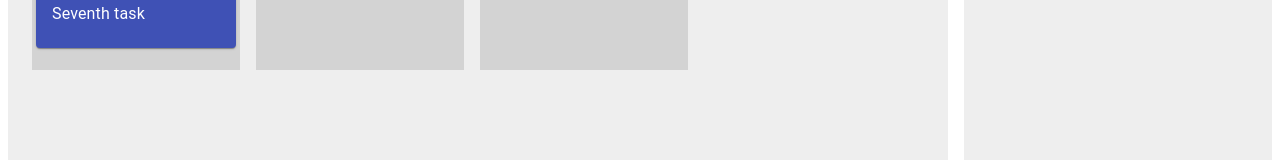
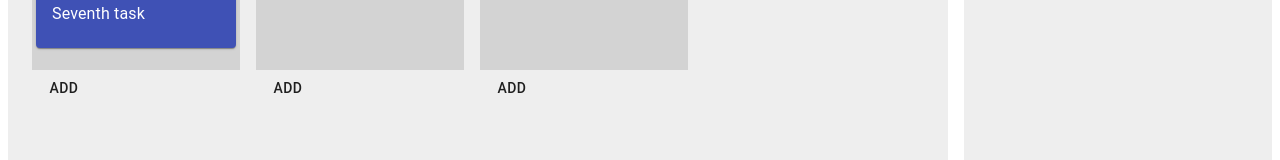
Before and after one commit to nathanjnile/Productivity-Manager, a React (Create React App) app in the folder client/: page / in a window 1280 px wide. Shown: the part 582-742 px from the top of the page. Built offline with nearby package versions, Linux system fonts and the light colour scheme.

Commit message:
Columns can now be moved between each other

```diff
--- a/client/src/components/MainApp/MainApp.module.css
+++ b/client/src/components/MainApp/MainApp.module.css
@@ -14,6 +14,7 @@
     grid-column: 1/3;
     grid-row: 1/8;
     overflow-x: scroll;
+    overflow-y: scroll;
 }
 
 .divStyle1 {
--- a/client/src/components/Todolist/Todolist.js
+++ b/client/src/components/Todolist/Todolist.js
@@ -2,7 +2,9 @@ import React, { useState } from 'react';
 import { DragDropContext, Droppable, Draggable } from "react-beautiful-dnd";
 import uuid from "uuid/v4";
 import Card from '@material-ui/core/Card';
+import Button from '@material-ui/core/Button';
 import Typography from '@material-ui/core/Typography';
+import classes from "./Todolist.module.css"
 
 const itemsFromBackend = [
   {id: uuid(), content: "First task"},
@@ -32,8 +34,15 @@ const columnsFromBackend =
 
 const onDragEnd = (result, columns, setColumns) => {
   if(!result.destination) return;
-  const { source, destination } = result;
+  const { source, destination, type } = result;
+  if(type === "column") {
+      const newColumns = Object.entries({...columns});
+      const [removed] = newColumns.splice(source.index, 1);
+      newColumns.splice(destination.index, 0, removed);
+      const convColumns = Object.fromEntries(newColumns);
+      setColumns(convColumns);
 
+  } else {
   if(source.droppableId !== destination.droppableId) {
     const sourceColumn = columns[source.droppableId];
     const destColumn = columns[destination.droppableId];
@@ -66,49 +75,55 @@ const onDragEnd = (result, columns, setColumns) => {
     })
   }
 }
+}
 
 const Todolist = () => {
   const [columns, setColumns] = useState(columnsFromBackend);
 
+  const addTask = (id) => {
+    console.log(id);
+    console.log(columns[id]);
+    const column = columns[id];
+    const copiedItems = [...column.items];
+    copiedItems.push({id: uuid(), content: "Added task"});
+    setColumns({
+      ...columns,
+      [id]: {
+        ...column,
+        items: copiedItems
+      }
+    });
+  };
+
+
   return (
-    <div style={{display: "flex",justifyContent: "left", height: "100%"}}>
-      <DragDropContext onDragEnd={result => onDragEnd(result, columns, setColumns)} >
-        {Object.entries(columns).map(([id, column]) => {
+    <div className={classes.outerDragdropCon}>
+      <DragDropContext onDragEnd={(result) => onDragEnd(result, columns, setColumns)} >
+        <Droppable droppableId="all-column" direction="horizontal" type="column">
+        {(provided) => (
+          <div className={classes.columnDrop} {...provided.droppableProps} ref={provided.innerRef}>
+          {Object.entries(columns).map(([id, column], index) => {
             return(
-            <div key={id} style={{display: "flex", flexDirection: "column", alignItems: "center"}}>
-            <Typography variant="h5" style={{userSelect: "none"}}> {column.name} </Typography>
+              <Draggable key={id} draggableId={id} index={index}>
+                {(provided) => (
+                  <div className={classes.columnDiv} {...provided.draggableProps} ref={provided.innerRef}>
+                  <Typography variant="h5" className={classes.columnHeader} {...provided.dragHandleProps}> {column.name} </Typography>
                   <div style={{margin: 8}}>
-            <Droppable droppableId={id} key={id}>
+                  <Droppable droppableId={id} key={id} type="task">
                     {(provided, snapshot) => {
                       return (
-                  <div
-                   {...provided.droppableProps}
-                   ref={provided.innerRef}
-                   style={{
-                     background: snapshot.isDraggingOver ? "lightblue" : "lightgrey",
-                     padding: 4,
-                     width: 200,
-                     minHeight: 500
-                   }} >
+                        <div {...provided.droppableProps} ref={provided.innerRef} className={classes.columnMain}
+                         style={{background: snapshot.isDraggingOver ? "lightblue" : "lightgrey"}}>
                            {column.items.map((item, index) => {
                              return (
                               <Draggable key={item.id} draggableId={item.id} index={index}>
                                 {(provided, snapshot) => {
                                   return(
-                            <Card
-                            {...provided.draggableProps}
-                            {...provided.dragHandleProps}
-                            ref={provided.innerRef}
-                            style={{
-                                userSelect: "none",
-                                padding: 16,
-                                margin: "0 0 8px 0",
-                                minHeight: 30,
-                                backgroundColor: snapshot.isDragging ? "#263B4A" : "#3F51B5",
-                                color: "white",
-                                ...provided.draggableProps.style
-                              }} >
-                              <Typography>
+                                  <Card {...provided.draggableProps} {...provided.dragHandleProps} ref={provided.innerRef}
+                                  className={classes.cardMain}
+                                  style={{backgroundColor: snapshot.isDragging ? "#263B4A" : "#3F51B5",
+                                      ...provided.draggableProps.style}} >
+                                    <Typography style={{color: "white"}}>
                                     {item.content}
                                     </Typography>
                                   </Card>
@@ -122,10 +137,17 @@ const Todolist = () => {
                       );
                     }}
                   </Droppable>
+                  <Button onClick={() => addTask(id)}>add</Button>
                   </div>
                   </div>
+                )}
+              </Draggable>
             );
           })}
+          {provided.placeholder}
+          </div>
+        )}
+        </Droppable>
       </DragDropContext>
     </div>
   );
--- /dev/null
+++ b/client/src/components/Todolist/Todolist.module.css
@@ -0,0 +1,33 @@
+.outerDragdropCon {
+    display: flex;
+    justify-content: left;
+    height: 100%;
+}
+
+.columnDiv {
+    display: flex;
+    flex-direction: column;
+    align-items: center;
+}
+
+.columnHeader {
+    user-select: none;
+}
+
+.columnMain {
+    padding: 4px;
+    width: 200px;
+    min-height: 500px;
+}
+
+.cardMain {
+    user-select: none;
+    padding: 16px;
+    margin: 0 0 8px 0;
+    min-height: 30px;
+    color: #ffffff;
+}
+
+.columnDrop {
+    display: flex;
+}
```
Also changed, not shown: client/src/components/Todolist/initial-data.js (added). Lines whose indentation alone changed are shown as unchanged.
